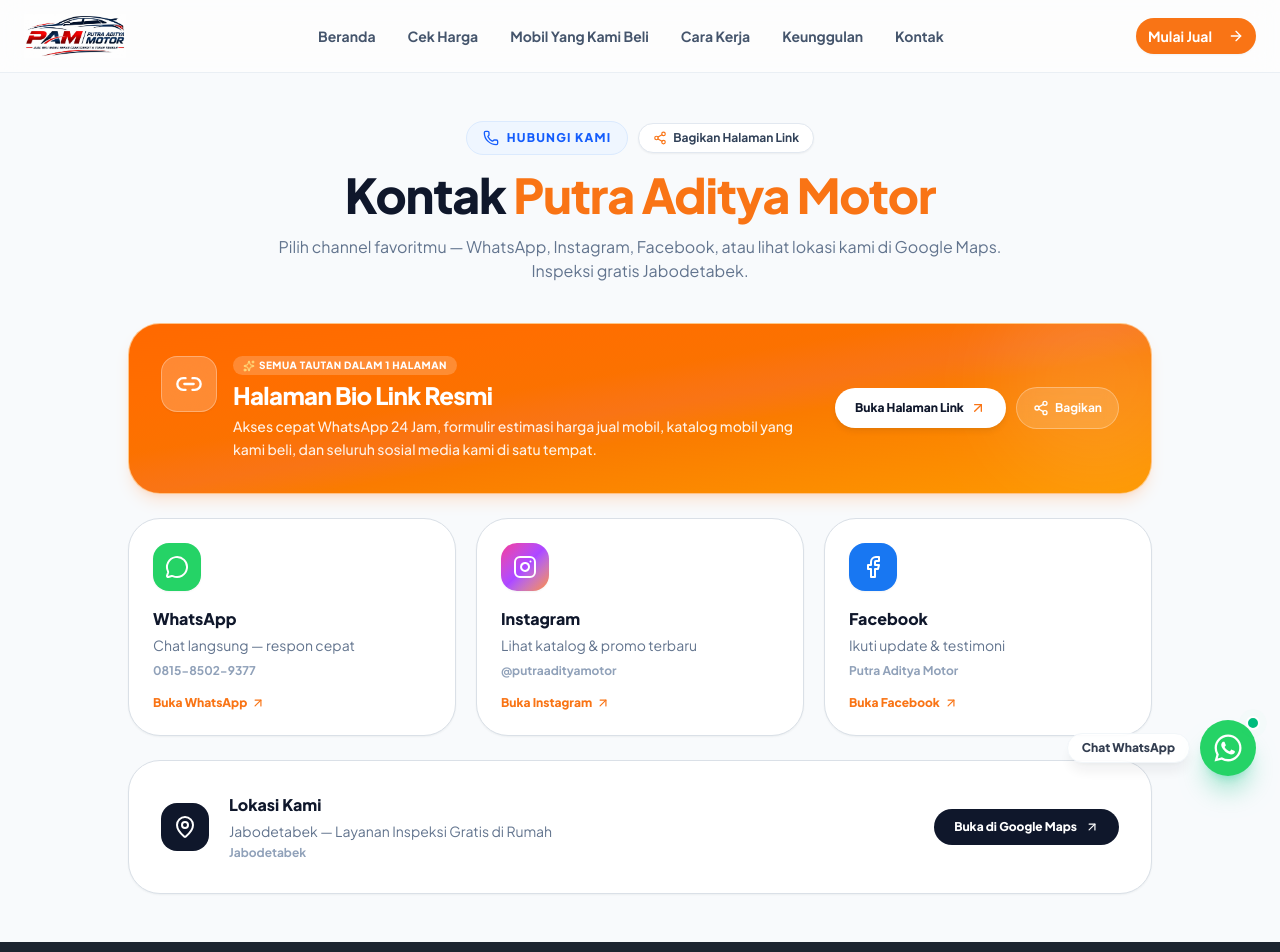
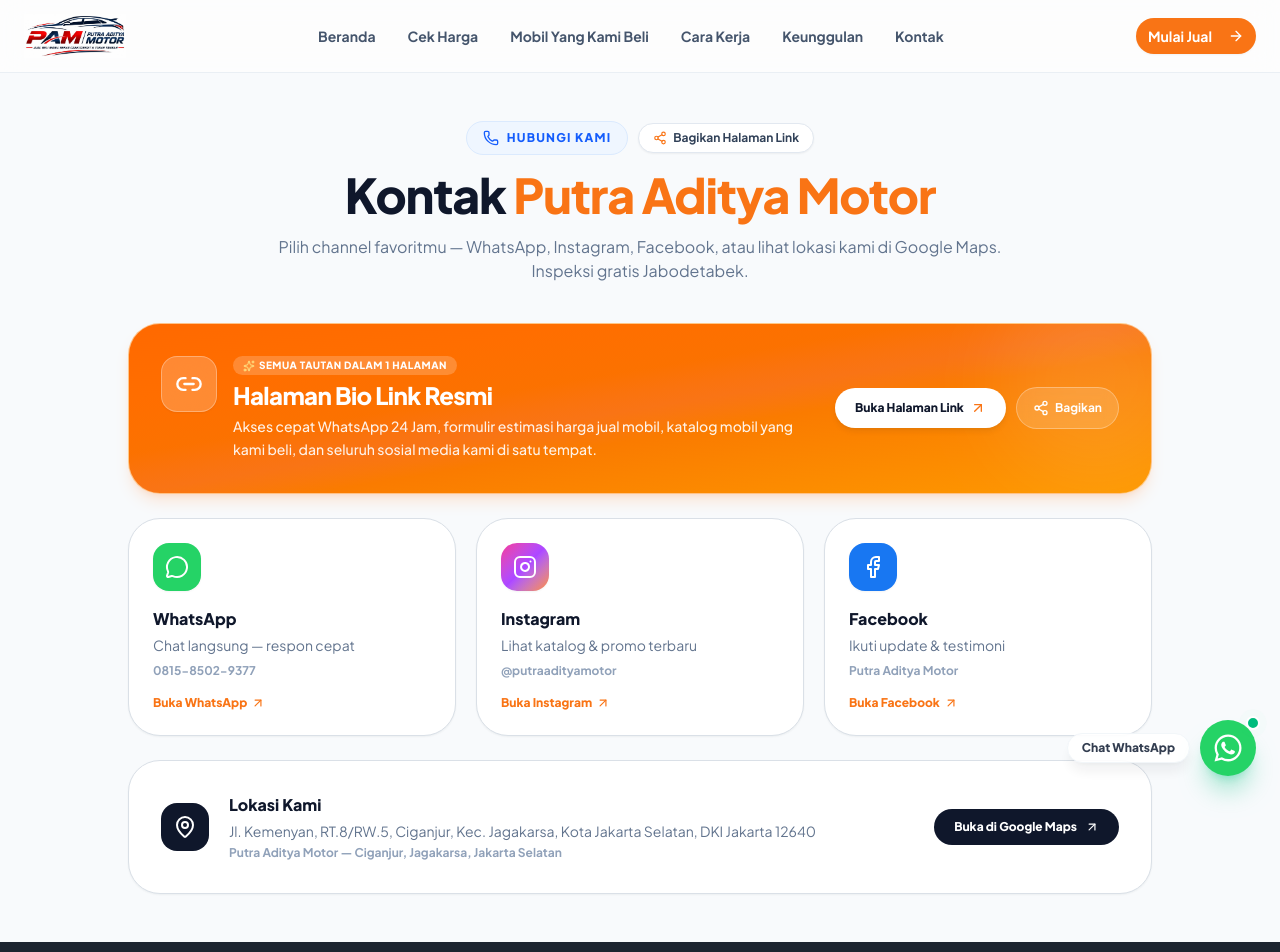
Before and after one commit to Fahmi-alkatiry/jual-mobil-frontend, a Next.js app: page /kontak in a window 1280 px wide. Shown: the top 952 px of the page. Built offline with nearby package versions, Linux system fonts and the light colour scheme.

Commit message:
feat: update official Google Maps location link and address details

```diff
--- a/src/app/(public)/page.tsx
+++ b/src/app/(public)/page.tsx
@@ -75,8 +75,13 @@ export default function Home() {
       telephone: "+6281585029377",
       address: {
         "@type": "PostalAddress",
+        streetAddress: "Jl. Kemenyan, RT.8/RW.5, Ciganjur, Kec. Jagakarsa",
+        addressLocality: "Kota Jakarta Selatan",
+        addressRegion: "DKI Jakarta",
+        postalCode: "12640",
         addressCountry: "ID",
       },
+      hasMap: "https://maps.app.goo.gl/grnQgLGcd7ny8yiy5?g_st=iw",
       areaServed: {
         "@type": "Country",
         name: "Indonesia",
--- a/src/app/links/page.tsx
+++ b/src/app/links/page.tsx
@@ -400,14 +400,14 @@ export default function LinksPage() {
                   Lokasi
                 </span>
                 <span className="text-[10px] font-semibold text-slate-400">
-                  Jabodetabek
+                  Jakarta Selatan
                 </span>
               </div>
               <h2 className="text-sm sm:text-base font-bold text-slate-900 group-hover:text-red-600 transition-colors">
                 Petunjuk Arah Google Maps
               </h2>
               <p className="text-xs text-slate-500 font-medium truncate">
-                Layanan inspeksi jemput langsung se-Jabodetabek
+                Ciganjur, Jagakarsa • Layanan Inspeksi Se-Jabodetabek
               </p>
             </div>
 
--- a/src/lib/contact.ts
+++ b/src/lib/contact.ts
@@ -7,7 +7,9 @@ export const CONTACT = {
   instagramHandle: "@putraadityamotor",
   facebook: "https://facebook.com/putraadityamotor",
   facebookHandle: "Putra Aditya Motor",
-  address: "Jabodetabek — Layanan Inspeksi Gratis di Rumah",
-  mapsUrl: "https://maps.google.com/?q=Jabodetabek",
-  mapsQuery: "Jabodetabek",
+  address:
+    "Jl. Kemenyan, RT.8/RW.5, Ciganjur, Kec. Jagakarsa, Kota Jakarta Selatan, DKI Jakarta 12640",
+  addressShort: "Ciganjur, Jagakarsa, Jakarta Selatan",
+  mapsUrl: "https://maps.app.goo.gl/grnQgLGcd7ny8yiy5?g_st=iw",
+  mapsQuery: "Putra Aditya Motor — Ciganjur, Jagakarsa, Jakarta Selatan",
 } as const;
```
